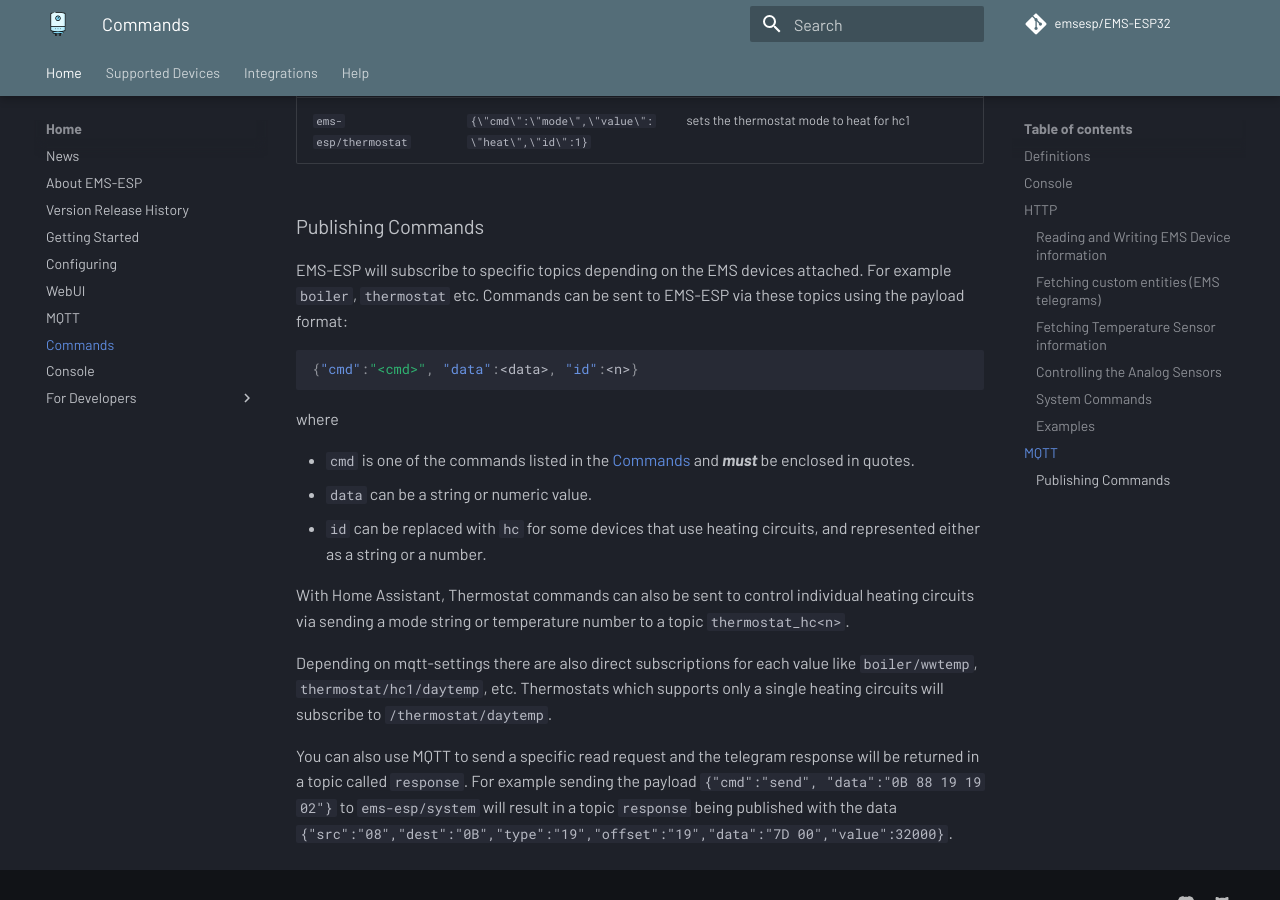
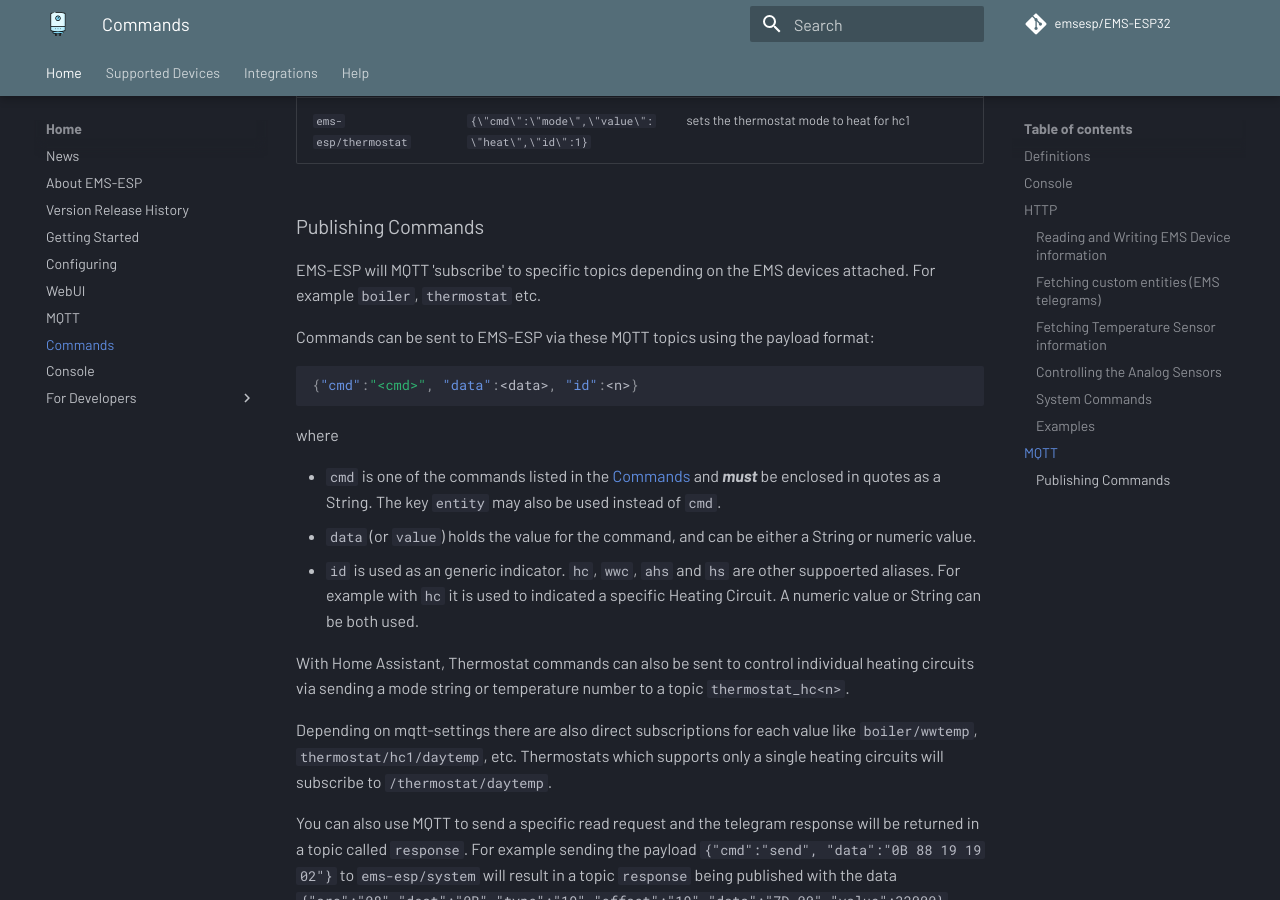
Before and after one commit to emsesp/docs, an MkDocs documentation site: the page built from docs/Commands.md, in a window 1280 px wide and 900 px high, scrolled down 5946 px. Built offline with MkDocs 1.6.1 and Material for MkDocs 9.7.7, drawn with Linux system fonts in a browser that asks for light colours; comment, search, counter and statistics services are not loaded.

Commit message:
explain the API parameters a little better

````diff
--- a/docs/Commands.md
+++ b/docs/Commands.md
@@ -181,7 +181,9 @@ Examples:
 
 ### Publishing Commands
 
-EMS-ESP will subscribe to specific topics depending on the EMS devices attached. For example `boiler`, `thermostat` etc. Commands can be sent to EMS-ESP via these topics using the payload format:
+EMS-ESP will MQTT 'subscribe' to specific topics depending on the EMS devices attached. For example `boiler`, `thermostat` etc.
+
+Commands can be sent to EMS-ESP via these MQTT topics using the payload format:
 
 ```json
 {"cmd":"<cmd>", "data":<data>, "id":<n>}
@@ -189,9 +191,9 @@ EMS-ESP will subscribe to specific topics depending on the EMS devices attached.
 
 where
 
-- `cmd` is one of the commands listed in the [Commands](Commands) and **_must_** be enclosed in quotes.
-- `data` can be a string or numeric value.
-- `id` can be replaced with `hc` for some devices that use heating circuits, and represented either as a string or a number.
+- `cmd` is one of the commands listed in the [Commands](Commands) and **_must_** be enclosed in quotes as a String. The key `entity` may also be used instead of `cmd`.
+- `data` (or `value`) holds the value for the command, and can be either a String or numeric value.
+- `id` is used as an generic indicator. `hc`, `wwc`, `ahs` and `hs` are other suppoerted aliases. For example with `hc` it is used to indicated a specific Heating Circuit. A numeric value or String can be both used.
 
 With Home Assistant, Thermostat commands can also be sent to control individual heating circuits via sending a mode string or temperature number to a topic `thermostat_hc<n>`.
 
````
